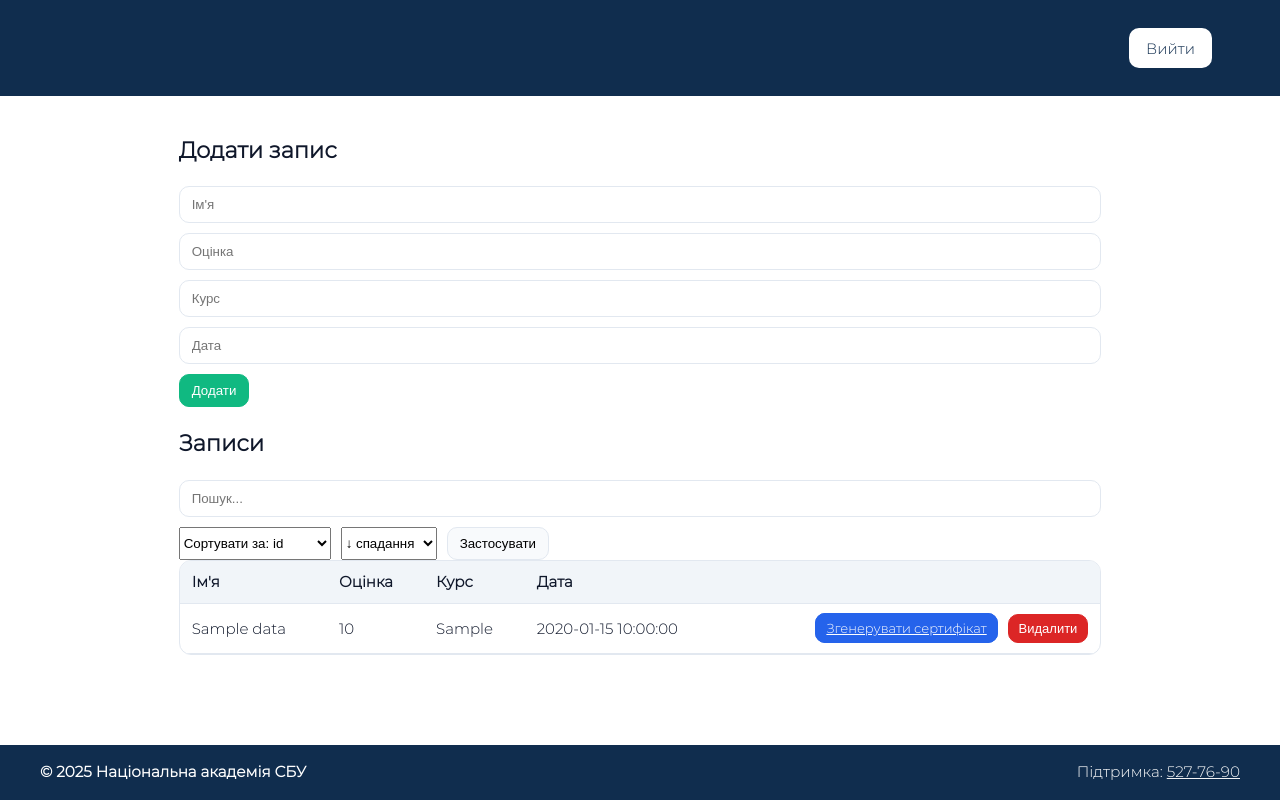
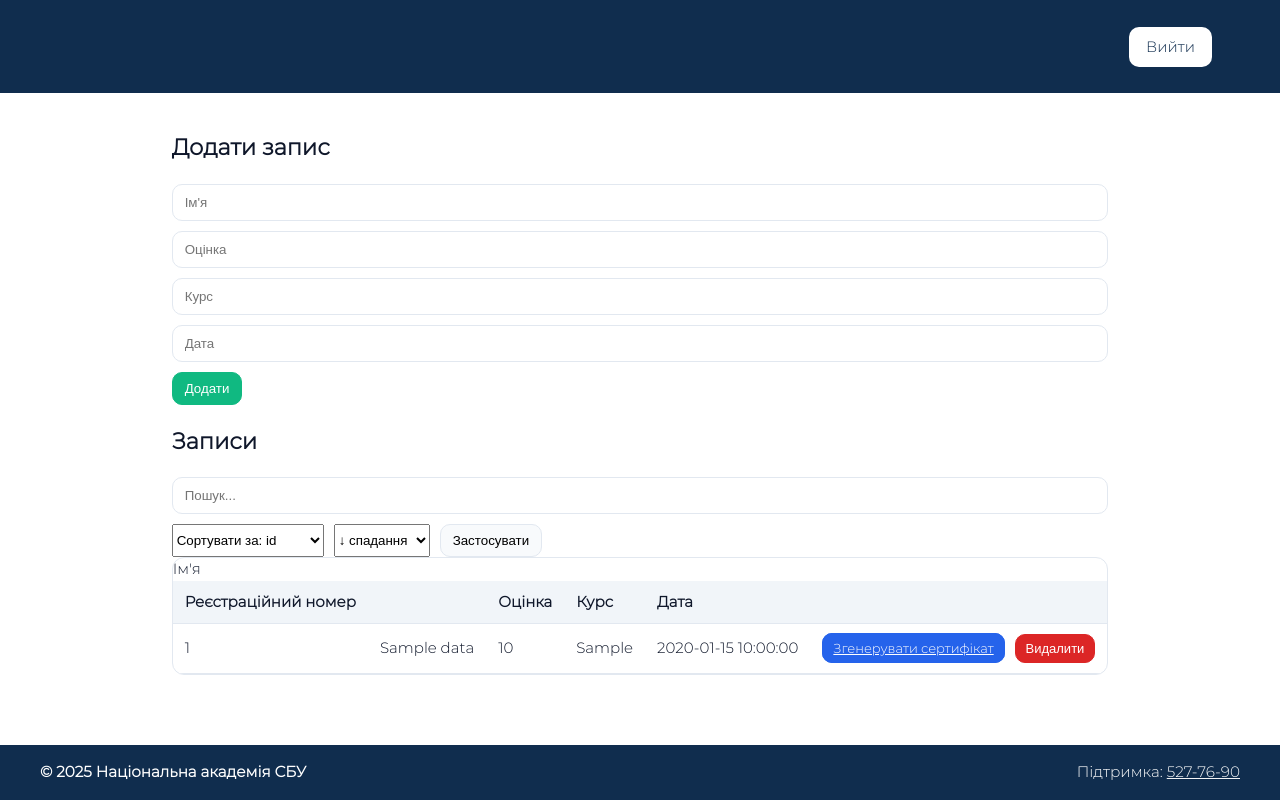
Before and after one commit to samuel-edmund-morgan/certreg, a PHP site: page /admin.php in a window 1280 px wide. Run offline with PHP 8.4, Linux system fonts and the light colour scheme; the visitor is signed in with stand-in values (Sample User, id 1); tables that the repository leaves empty or names only in its code hold one stand-in row (values such as "Sample post"); a stand-in replaces the project's code that opens the database connection.

Commit message:
Reg number

```diff
--- a/admin.php
+++ b/admin.php
@@ -100,7 +100,8 @@
     <table class="table">
       <thead>
         <tr>
-          <th>Ім'я</th>
+          <th>Реєстраційний номер</th>
+          <th></th>Ім'я</th>
           <th>Оцінка</th>
           <th>Курс</th>
           <th>Дата</th>
@@ -110,6 +111,7 @@
       <tbody>
         <?php foreach ($rows as $r): ?>
           <tr>
+            <td><?= (int)$r['id'] ?></td>
             <td><?= htmlspecialchars($r['name']) ?></td>
             <td><?= htmlspecialchars($r['score']) ?></td>
             <td><?= htmlspecialchars($r['course']) ?></td>
--- a/checkCert.php
+++ b/checkCert.php
@@ -24,6 +24,7 @@
           <div class="card">
             <h1>Сертифікат валідний</h1>
             <p><strong>Ім'я:</strong> <?= htmlspecialchars($row['name']) ?></p>
+            <p><strong>Реєстраційний номер:</strong> <?= (int)$row['id'] ?></p>
             <p><strong>Оцінка:</strong> <?= htmlspecialchars($row['score']) ?></p>
             <p><strong>Курс:</strong> <?= htmlspecialchars($row['course']) ?></p>
             <p><strong>Дата:</strong> <?= htmlspecialchars($row['date']) ?></p>
```
